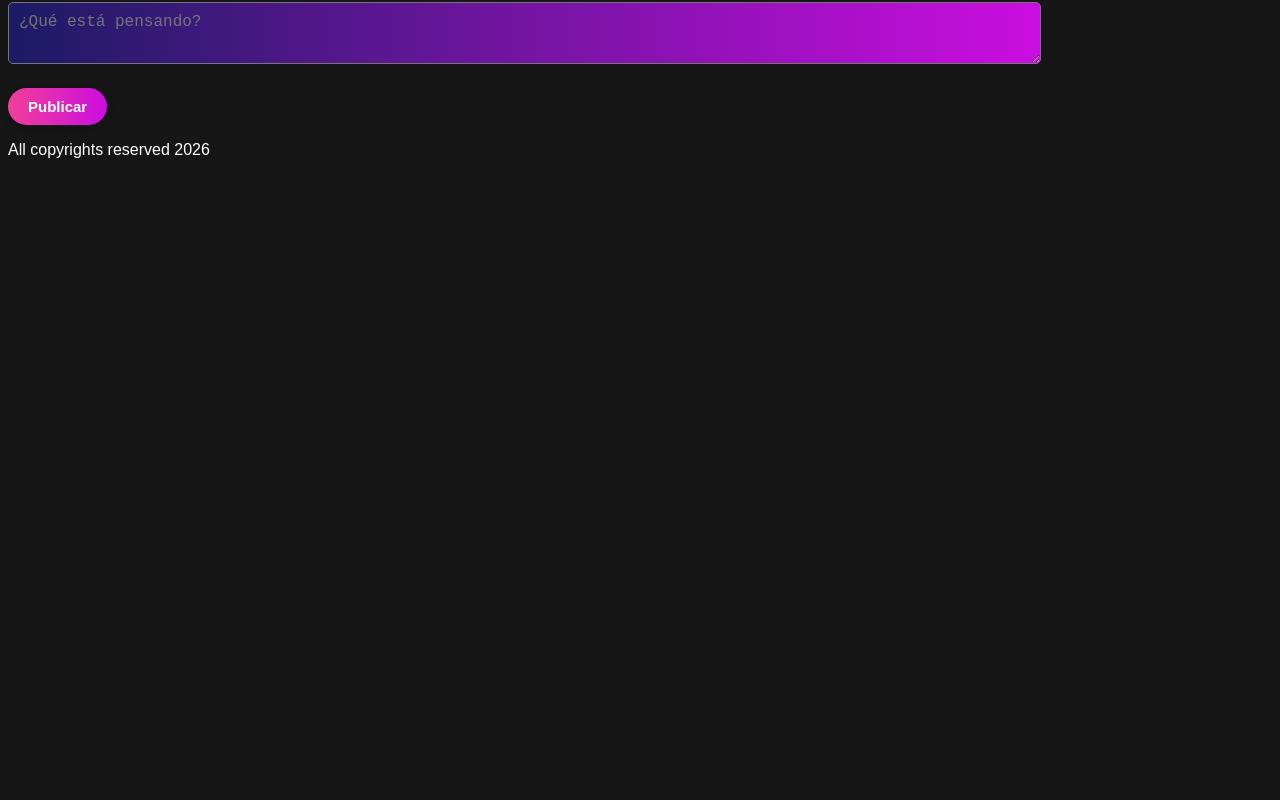
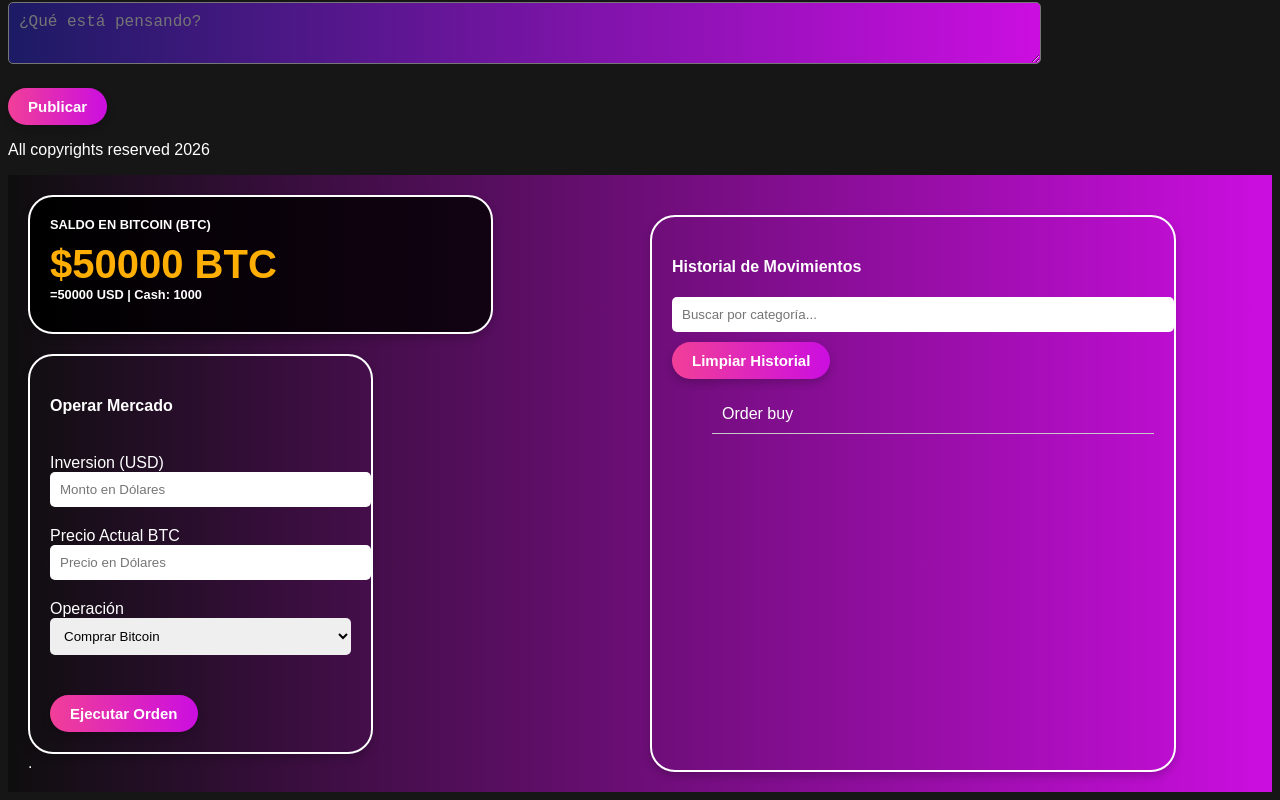
Before and after one commit to martinbetancur27/finance-frontend, a React (Vite) app in the folder finance-dashboard/: page /market in a window 1280 px wide. Shown: the part 3500-4300 px from the top of the page. Before the commit the page ends 3675 px from the top, so only its background shows below. Built offline with nearby package versions, Linux system fonts and the light colour scheme.

Commit message:
avance en market place

```diff
--- a/finance-dashboard/src/App.tsx
+++ b/finance-dashboard/src/App.tsx
@@ -7,6 +7,7 @@ import Form from "./components/Form/Form.js";
 import Footer from "./components/Footer/Footer.js";
 import Price from "./components/Price/Price.js";
 import Comment from "./components/Comments/Comment.js";
+import { Market } from "./components/Market/Market.js";
 
 function App() {
 
@@ -34,6 +35,8 @@ function App() {
 
           <Footer />
 
+          <Market />
+
         </main>
     </>
   )
--- a/finance-dashboard/src/components/Balance/Balance.tsx
+++ b/finance-dashboard/src/components/Balance/Balance.tsx
@@ -2,6 +2,8 @@ import { BalanceBTC } from "./BalanceBTC";
 
 export function Balance() {
     return (
-        <BalanceBTC priceBTC={50000} priceUSD={50000} cash={1000} />
+        <div id="balance">
+            <BalanceBTC priceBTC={50000} priceUSD={50000} cash={1000} />
+        </div>
     );
 }
--- a/finance-dashboard/src/components/Balance/BalanceBTC.tsx
+++ b/finance-dashboard/src/components/Balance/BalanceBTC.tsx
@@ -9,9 +9,9 @@ interface BalanceBTCProps {
 export function BalanceBTC({ priceBTC, priceUSD, cash }: BalanceBTCProps) {
     return (
         <div>
-            <span>SALDO EN BITCOIN (BTC)</span>
+            <span className="balance-label">SALDO EN BITCOIN (BTC)</span>
             <PriceBTC price={priceBTC} />
-            <span>={priceUSD} USD | Cash: {cash}</span>
+            <span className="balance-label">={priceUSD} USD | Cash: {cash}</span>
         </div>
     );
 }
--- a/finance-dashboard/src/components/Balance/PriceBTC.tsx
+++ b/finance-dashboard/src/components/Balance/PriceBTC.tsx
@@ -5,7 +5,7 @@ interface PriceBTCProps {
 export function PriceBTC({ price }: PriceBTCProps) {
     return (
         <div>
-            <span>${price} BTC</span>
+            <span className="price-btc">${price} BTC</span>
         </div>
     );
 }
--- a/finance-dashboard/src/components/Market/Market.tsx
+++ b/finance-dashboard/src/components/Market/Market.tsx
@@ -4,9 +4,12 @@ import { TransactionHistory } from "../TransactionHistory/TransactionHistory";
 
 export function Market() {
     return (
-        <div className="market">
-            <Balance />
-            <TradeMarket />
+        <div id="market">
+
+            <div>
+                <Balance />
+                <TradeMarket />.
+            </div>
             <TransactionHistory />
         </div>
     );
--- a/finance-dashboard/src/components/TradeMarket/TradeMarket.tsx
+++ b/finance-dashboard/src/components/TradeMarket/TradeMarket.tsx
@@ -1,20 +1,20 @@
 export function TradeMarket() {
     return (
-        <div className="trade-market">
-            <h4>Operar Mercado</h4>
-            <label>Inversion (USD)</label>
-            <input type="number" placeholder="Monto en Dólares" />
+        <div id="trade-market">
+            <h4>Operar Mercado</h4><br />
+            <label>Inversion (USD)</label> <br />
+            <input className="trade-input" type="number" placeholder="Monto en Dólares" /> <br />
 
-            <label>Precio Actual BTC</label>
-            <input type="number" placeholder="Precio en Dólares" />
+            <label>Precio Actual BTC</label> <br />
+            <input className="trade-input" type="number" placeholder="Precio en Dólares" /> <br />
 
-            <label>Operación</label>
-            <select>
+            <label>Operación</label> <br />
+            <select className="trade-select">
                 <option value="buy">Comprar Bitcoin</option>
                 <option value="sell">Vender Bitcoin</option>
             </select>
-
-            <button>Ejecutar Orden</button>
+            <br />
+            <button id="execute-order">Ejecutar Orden</button>
         </div>
     );
 }
--- a/finance-dashboard/src/components/TransactionHistory/TransactionHistory.tsx
+++ b/finance-dashboard/src/components/TransactionHistory/TransactionHistory.tsx
@@ -1,12 +1,13 @@
-export function TransactionHistory() {
+export function TransactionHistory(  ) {
     return (
-        <div className="transaction-history">
+        <div id="transaction-history">
             <h4>Historial de Movimientos</h4>
             <input type="text" placeholder="Buscar por categoría..." />
-            <button>Limpiar Historial</button>
+            <button id="clear-history">Limpiar Historial</button>
 
             <ul>
-                <li>
+                <li className="transaction-item">
+                    <span>Order buy</span>
                 </li>
             </ul>
         </div>
--- a/finance-dashboard/src/index.css
+++ b/finance-dashboard/src/index.css
@@ -187,3 +187,122 @@ table {
     #btn-comment:hover {
         background: Linear-gradient(to right, #ff7b00, #a4f13f);
     }
+
+    #market {
+        background: linear-gradient(to right, #0e0e0e, #cb0ee0);
+        color: white;
+        display: grid;
+        grid-template-columns: repeat(auto-fit, minmax(300px, 1fr));
+        gap: 20px;
+        padding: 20px;
+    }
+
+    #balance {
+        box-shadow: 0 4px 8px rgba(0, 0, 0, 0.2);
+        color: white;
+        border: 2px solid;
+        border-radius: 25px;
+        padding: 20px;
+        width: 70%;
+        background: linear-gradient(to right, #000000, #120313);
+    }
+
+    #trade-market {
+        box-shadow: 0 4px 8px rgba(0, 0, 0, 0.2);
+        color: white;
+        border: 2px solid;
+        border-radius: 25px;
+        padding: 20px;
+        width: 50%;
+        margin-top: 20px;
+    }
+
+    #execute-order {
+        margin-top: 20px;
+        background: Linear-gradient(to right, #f13f98, #cb0ee0);
+        color: white;
+        font-size: 15px;
+        padding: 10px 20px;
+        border: none;
+        border-radius: 40px;
+        box-shadow: 0 4px 8px rgba(0, 0, 0, 0.2);
+        cursor: pointer;
+        font-weight: bold;
+    }
+
+        #execute-order:hover {
+            background: Linear-gradient(to right, #ff7b00, #a4f13f);
+    }
+
+    #transaction-history {
+        box-shadow: 0 4px 8px rgba(0, 0, 0, 0.2);
+        color: white;
+        border: 2px solid;
+        border-radius: 25px;
+        padding: 20px;
+        width: 80%;
+        margin-top: 20px;
+    }
+
+        #transaction-history input {
+            margin-bottom: 10px;
+            padding: 10px;
+            border-radius: 5px;
+            border: none;
+            width: 100%;
+            font-family: Arial, sans-serif;
+        }
+
+        #transaction-history button {
+            background: Linear-gradient(to right, #f13f98, #cb0ee0);
+            color: white;
+            font-size: 15px;
+            padding: 10px 20px;
+            border: none;
+            border-radius: 40px;
+            box-shadow: 0 4px 8px rgba(0, 0, 0, 0.2);
+            cursor: pointer;
+            font-weight: bold;
+        }
+
+            #transaction-history button:hover {
+                background: Linear-gradient(to right, #ff7b00, #a4f13f);
+    }
+
+    .trade-input {
+        padding: 10px;
+        border: none;
+        border-radius: 5px;
+        width: 100%;
+        margin-bottom: 20px;
+        font-family: Arial, sans-serif;
+    }
+
+    .trade-select {
+        padding: 10px;
+        border: none;
+        border-radius: 5px;
+        width: 100%;
+        margin-bottom: 20px;
+        font-family: Arial, sans-serif;
+    }
+
+   .balance-label {
+        font-weight: bold;
+        display: block;
+        margin-bottom: 10px;
+        font-size: 0.8rem;
+    }
+
+    .price-btc {
+        font-size: 2.5rem;
+        font-weight: bold;
+        color: #ffaf04;
+    }
+
+    .transaction-item {
+        display: flex;
+        justify-content: space-between;
+        padding: 10px;
+        border-bottom: 1px solid rgb(200, 200, 200);
+    }
```
Also changed, not shown: finance-dashboard/src/contexts/OrderContext.jsx (added, +21 -0 lines).
